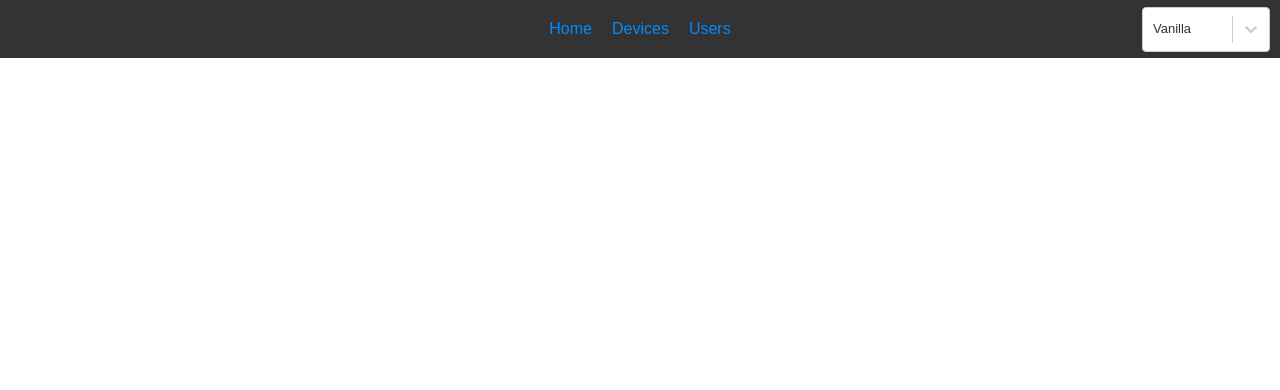
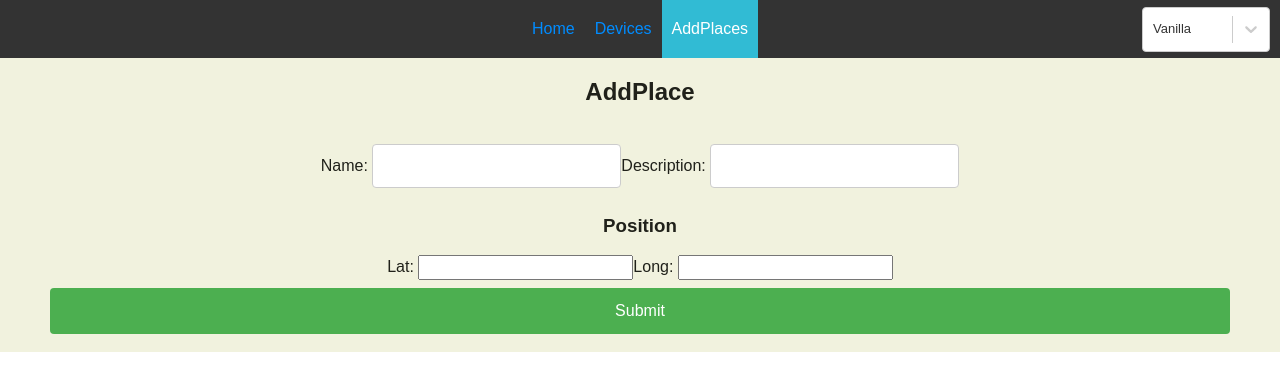
Before and after one commit to gdagalakis/RemoteControl, a React (Create React App) app: page /AddPlaces in a window 1280 px wide. Shown: the top 390 px of the page. Built offline with nearby package versions, Linux system fonts and the light colour scheme.

Commit message:
addPlaces form

```diff
--- a/src/App.js
+++ b/src/App.js
@@ -1,6 +1,7 @@
 import React, { Component } from 'react'
 import * as R from 'ramda'
-import Form from './components/Form'
+import DeviceForm from './components/DeviceForm'
+import PlaceForm from './components/PlaceForm'
 import { findById } from './lib/utils'
 import 'normalize.css'
 import NavBar from './components/NavBar'
@@ -13,22 +14,29 @@ import { AppDiv } from './style.js'
 import { ThemeProvider } from 'styled-components'
 import 'normalize.css'
 
-const Users = () => <h2>Users</h2>
 const toggleActive = R.over(R.lensProp('active'), R.not)
+
+const normalizeItem = ({ name, description, posLat, posLong }) => ({
+    name,
+    description,
+    position: { posLat, posLong },
+})
 
 class App extends Component {
     constructor(props) {
         super(props)
 
         const cachedDevices = localStorage.getItem('devices')
+        const cachedPlaces = localStorage.getItem('places')
         this.state = {
             devices: JSON.parse(cachedDevices) || [],
+            places: JSON.parse(cachedPlaces) || [],
             inputText: '',
             curTheme: defaultTheme.value,
         }
     }
 
-    onSubmit = item => {
+    onDeviceFormSubmit = item => {
         item.id = guid()
         const newDevices = this.state.devices.concat([item])
         this.setState({
@@ -37,12 +45,18 @@ class App extends Component {
         localStorage.setItem('devices', JSON.stringify(newDevices))
     }
 
+    onPlaceFormSubmit = item => {
+        item = normalizeItem(item)
+        item.id = guid()
+        const newPlaces = this.state.places.concat([item])
+        this.setState({
+            places: newPlaces,
+        })
+        localStorage.setItem('places', JSON.stringify(newPlaces))
+    }
+
     onChangeHandler = event => {
         this.setState({ inputText: event.target.value })
-    }
-
-    handleSubmit = event => {
-        event.preventDefault()
     }
 
     onChangeActive = id => {
@@ -98,9 +112,9 @@ class App extends Component {
                                 exact
                                 component={props => (
                                     <Page title="HomePage">
-                                        <Form
+                                        <DeviceForm
                                             {...props}
-                                            onSubmit={this.onSubmit}
+                                            onSubmit={this.onDeviceFormSubmit}
                                         />
                                     </Page>
                                 )}
@@ -119,7 +133,17 @@ class App extends Component {
                                     </Page>
                                 )}
                             />
-                            <Route path="/users/" component={Users} />
+                            <Route
+                                path="/AddPlaces/"
+                                component={props => (
+                                    <Page title="AddPlace">
+                                        <PlaceForm
+                                            {...props}
+                                            onSubmit={this.onPlaceFormSubmit}
+                                        />
+                                    </Page>
+                                )}
+                            />
                         </AppDiv>
                     </ThemeProvider>
                 </Router>
--- /dev/null
+++ b/src/components/DeviceForm/index.js
@@ -0,0 +1,59 @@
+import React, { Component } from 'react'
+import FormInput from '../FormInput'
+import queryString from 'query-string'
+import { FormWrapper } from './style.js'
+import './style.js'
+class Form extends Component {
+    constructor(props) {
+        super(props)
+        const obj = queryString.parse(this.props.history.location.search)
+        this.state = { form: obj }
+    }
+
+    handleChange = name => inputText => {
+        const newform = {
+            ...this.state.form,
+            [name]: inputText,
+        }
+
+        this.setState({ form: newform })
+        this.props.history.push('/?' + queryString.stringify(newform))
+    }
+
+    handleSubmit = e => {
+        const { onSubmit, history } = this.props
+        e.preventDefault()
+        onSubmit(this.state.form)
+        this.setState({ form: {} })
+        history.push('')
+    }
+
+    render() {
+        return (
+            <FormWrapper id="myForm" onSubmit={this.handleSubmit}>
+                <FormInput
+                    desc="Name"
+                    name="name"
+                    value={this.state.form.name || ''}
+                    onChange={this.handleChange('name')}
+                />
+                <FormInput
+                    desc="IP"
+                    isFunny
+                    value={this.state.form.ip || ''}
+                    name="ip"
+                    onChange={this.handleChange('ip')}
+                />
+                <FormInput
+                    desc="Description"
+                    name="description"
+                    value={this.state.form.description || ''}
+                    onChange={this.handleChange('description')}
+                />
+                <input type="submit" value="Submit" />
+            </FormWrapper>
+        )
+    }
+}
+
+export default Form
--- a/src/components/FormInput/index.js
+++ b/src/components/FormInput/index.js
@@ -6,13 +6,21 @@ const handleChange = action => ev => {
     action(ev.target.value)
 }
 
-const FormInput = ({ isFunny, className, desc, value, onChange, name }) => (
+const FormInput = ({
+    isFunny,
+    className,
+    desc,
+    value,
+    onChange,
+    name,
+    type,
+}) => (
     <FormInputWrapper isFunny={isFunny} className={className}>
         {desc}
         {': '}
         <input
             value={value}
-            type="text"
+            type={type || 'text'}
             name={name}
             onChange={handleChange(onChange)}
         />
--- a/src/components/NavBar/index.js
+++ b/src/components/NavBar/index.js
@@ -33,8 +33,8 @@ class NavBar extends React.Component {
                             </NavLink>
                         </li>
                         <li>
-                            <NavLink to="/users/" activeClassName="active">
-                                Users
+                            <NavLink to="/addPlaces/" activeClassName="active">
+                                AddPlaces
                             </NavLink>
                         </li>
                     </ul>
--- a/src/components/Form/index.js
+++ b/src/components/PlaceForm/index.js
@@ -1,10 +1,9 @@
 import React, { Component } from 'react'
 import FormInput from '../FormInput'
-import { urlToObject, objectToUrl } from '../../utils'
 import queryString from 'query-string'
 import { FormWrapper } from './style.js'
 import './style.js'
-class Form extends Component {
+class PlaceForm extends Component {
     constructor(props) {
         super(props)
         const obj = queryString.parse(this.props.history.location.search)
@@ -18,7 +17,7 @@ class Form extends Component {
         }
 
         this.setState({ form: newform })
-        this.props.history.push('/?' + queryString.stringify(newform))
+        this.props.history.push('?' + queryString.stringify(newform))
     }
 
     handleSubmit = e => {
@@ -26,7 +25,7 @@ class Form extends Component {
         e.preventDefault()
         onSubmit(this.state.form)
         this.setState({ form: {} })
-        history.push('')
+        history.push()
     }
 
     render() {
@@ -39,22 +38,32 @@ class Form extends Component {
                     onChange={this.handleChange('name')}
                 />
                 <FormInput
-                    desc="IP"
-                    isFunny
-                    value={this.state.form.ip || ''}
-                    name="ip"
-                    onChange={this.handleChange('ip')}
-                />
-                <FormInput
                     desc="Description"
                     name="description"
                     value={this.state.form.description || ''}
                     onChange={this.handleChange('description')}
                 />
+                <div>
+                    <h3>Position</h3>
+                    <FormInput
+                        type="number"
+                        desc="Lat"
+                        name="posLat"
+                        value={this.state.form.posLat || ''}
+                        onChange={this.handleChange('posLat')}
+                    />
+                    <FormInput
+                        type="number"
+                        desc="Long"
+                        name="posLong"
+                        value={this.state.form.posLong || ''}
+                        onChange={this.handleChange('posLong')}
+                    />
+                </div>
                 <input type="submit" value="Submit" />
             </FormWrapper>
         )
     }
 }
 
-export default Form
+export default PlaceForm
--- /dev/null
+++ b/src/components/PlaceForm/style.js
@@ -0,0 +1,5 @@
+import styled from 'styled-components'
+
+export const FormWrapper = styled.form`
+    padding: 10px 50px;
+`
```
Also changed, not shown: src/components/DeviceForm/style.js (renamed from src/components/Form/style.js).
